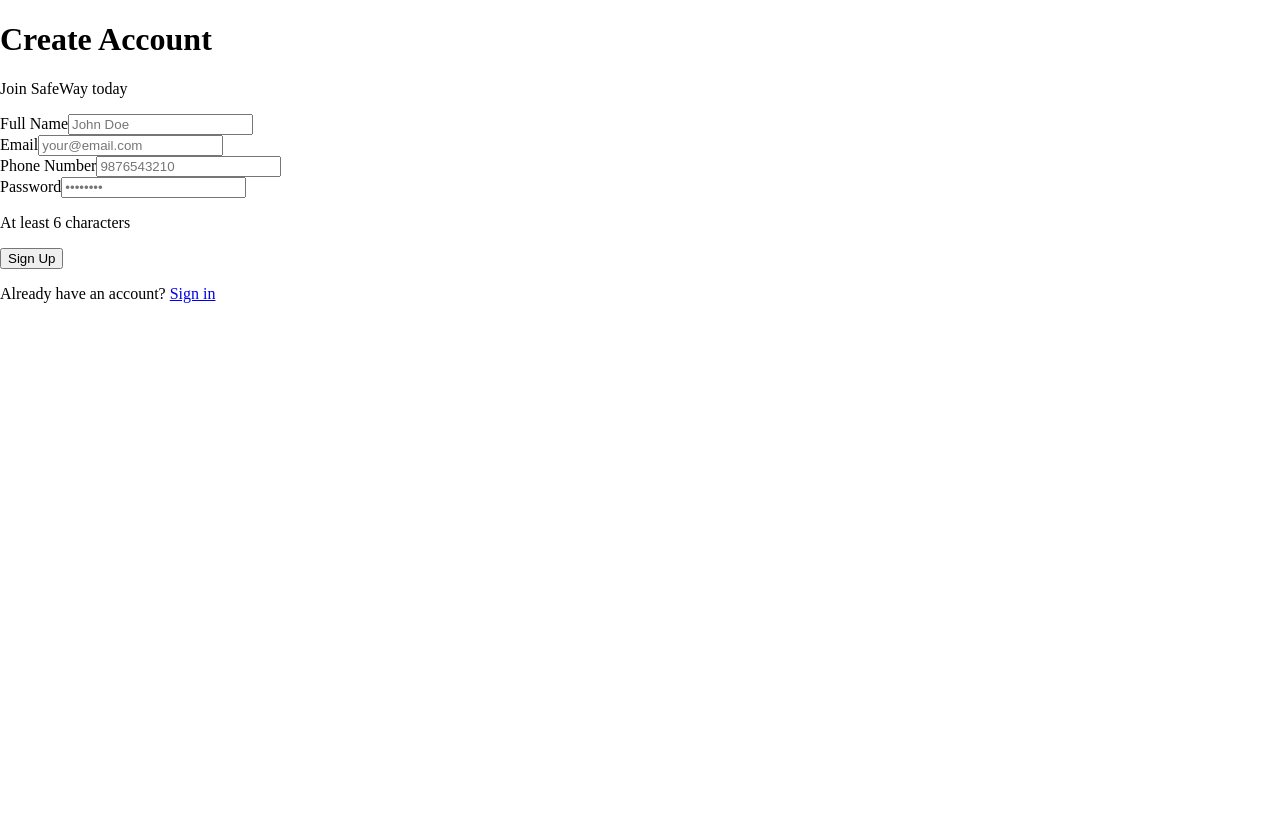
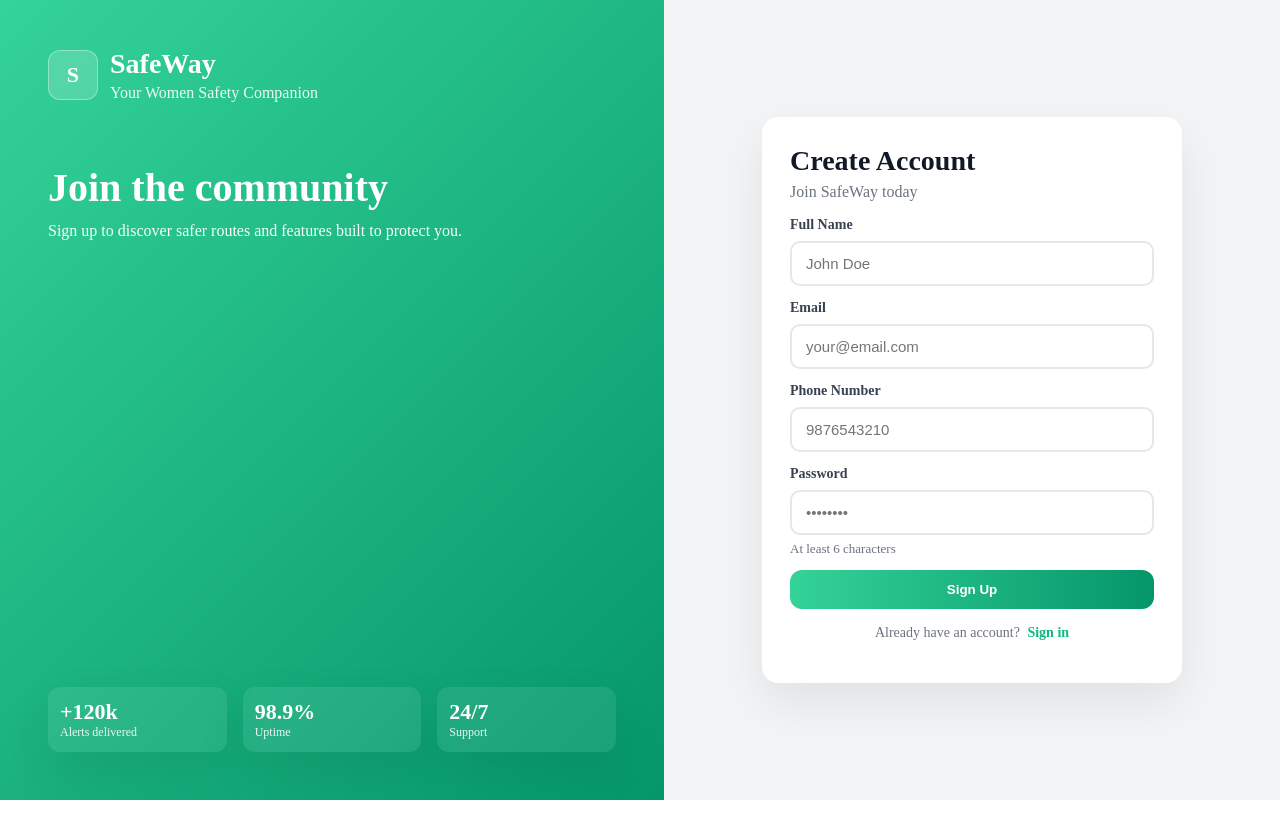
Before and after one commit to Pari0226/SafeWay, a React (Vite) app: page /register in a window 1280 px wide. After the commit the page ends 800 px from the top, so only its background shows below. Built offline with nearby package versions, Linux system fonts and the light colour scheme; no server answers.

Commit message:
Style: Beautify signup page to match login design

```diff
--- a/src/pages/Register.jsx
+++ b/src/pages/Register.jsx
@@ -13,90 +13,245 @@
     e.preventDefault()
     setError('')
     setLoading(true)
+    try {
       const result = await register(formData)
       if (result.success) {
-      navigate('/')
+        // Full reload to ensure auth state is initialized similarly to login flow
+        window.location.href = '/'
       } else {
         setError(result.error)
       }
+    } catch (err) {
+      setError(err?.message || 'Registration failed')
+    } finally {
       setLoading(false)
     }
+  }
+
+  const styles = {
+    page: {
+      minHeight: '100vh',
+      display: 'flex',
+      flexDirection: 'row',
+      background: '#f3f4f6'
+    },
+    left: {
+      flex: '1 1 0%',
+      boxSizing: 'border-box',
+      background: 'linear-gradient(135deg, #34d399 0%, #059669 100%)',
+      color: '#fff',
+      display: 'flex',
+      flexDirection: 'column',
+      justifyContent: 'space-between',
+      padding: '48px',
+    },
+    brandRow: { display: 'flex', alignItems: 'center', gap: 12 },
+    brandBox: {
+      width: 48,
+      height: 48,
+      borderRadius: 12,
+      background: 'rgba(255,255,255,0.18)',
+      display: 'flex',
+      alignItems: 'center',
+      justifyContent: 'center',
+      border: '1px solid rgba(255,255,255,0.35)'
+    },
+    brandText: { fontSize: 22, fontWeight: 800, letterSpacing: 0.2 },
+    appName: { fontSize: 28, fontWeight: 800 },
+    tagline: { color: 'rgba(255,255,255,0.9)', marginTop: 4 },
+    leftBody: { marginTop: 64, maxWidth: 520 },
+    headline: { fontSize: 40, fontWeight: 800, lineHeight: 1.1 },
+    subcopy: { marginTop: 12, opacity: 0.95 },
+    right: {
+      flex: '1 1 0%',
+      boxSizing: 'border-box',
+      display: 'flex',
+      alignItems: 'center',
+      justifyContent: 'center',
+      padding: '48px 24px',
+      background: '#f3f4f6'
+    },
+    card: {
+      width: '100%',
+      maxWidth: 420,
+      background: '#fff',
+      borderRadius: 16,
+      boxShadow: '0 20px 50px rgba(0,0,0,0.08)',
+      padding: 28,
+      overflow: 'hidden',
+      boxSizing: 'border-box'
+    },
+    h1: { fontSize: 28, fontWeight: 800, color: '#111827', margin: 0 },
+    sub: { color: '#6b7280', marginTop: 6 },
+    error: {
+      margin: '16px 0',
+      padding: 12,
+      background: '#fef2f2',
+      border: '1px solid #fecaca',
+      borderRadius: 10,
+      color: '#b91c1c',
+      fontSize: 14
+    },
+    label: { display: 'block', fontSize: 14, fontWeight: 600, color: '#374151', marginBottom: 8 },
+    input: {
+      width: '100%',
+      padding: '12px 14px',
+      border: '2px solid #e5e7eb',
+      borderRadius: 10,
+      fontSize: 15,
+      outline: 'none',
+      transition: 'border-color .2s, box-shadow .2s',
+      boxSizing: 'border-box'
+    },
+    inputFocus: {
+      borderColor: '#10b981',
+      boxShadow: '0 0 0 4px rgba(16,185,129,0.15)'
+    },
+    button: {
+      width: '100%',
+      border: 'none',
+      padding: 12,
+      borderRadius: 12,
+      color: '#fff',
+      fontWeight: 700,
+      background: 'linear-gradient(90deg, #34d399, #059669)',
+      cursor: 'pointer',
+      transition: 'transform .06s ease, filter .2s ease'
+    },
+    link: { color: '#10b981', fontWeight: 700, textDecoration: 'none', marginLeft: 4 }
+  }
+
+  const [focusName, setFocusName] = useState(false)
+  const [focusEmail, setFocusEmail] = useState(false)
+  const [focusPhone, setFocusPhone] = useState(false)
+  const [focusPass, setFocusPass] = useState(false)
 
   return (
-    <div className="min-h-screen flex items-center justify-center bg-gradient-to-br from-purple-50 to-blue-50 px-4 py-8">
-      <div className="max-w-md w-full bg-white rounded-2xl shadow-xl p-8">
-        <div className="text-center mb-8">
-          <h1 className="text-3xl font-bold text-gray-900 mb-2">Create Account</h1>
-          <p className="text-gray-600">Join SafeWay today</p>
+    <div style={styles.page}>
+      <style>{`@media (max-width: 1024px) { .reg-left { display: none !important; } .reg-right { width: 100% !important; } }`}</style>
+
+      <div className="reg-left" style={styles.left}>
+        <div>
+          <div style={styles.brandRow}>
+            <div style={styles.brandBox}><span style={styles.brandText}>S</span></div>
+            <div>
+              <div style={styles.appName}>SafeWay</div>
+              <div style={styles.tagline}>Your Women Safety Companion</div>
             </div>
-        {error && (
-          <div className="mb-6 p-4 bg-red-50 border border-red-200 rounded-lg text-red-700 text-sm">
-            {error}
           </div>
-        )}
-        <form onSubmit={handleSubmit} className="space-y-6">
+          <div style={styles.leftBody}>
+            <div style={styles.headline}>Join the community</div>
+            <div style={styles.subcopy}>Sign up to discover safer routes and features built to protect you.</div>
+          </div>
+        </div>
+        <div style={{ display: 'grid', gridTemplateColumns: 'repeat(3,1fr)', gap: 16 }}>
+          <div style={{ ...styles.card, background: 'rgba(255,255,255,0.08)', borderRadius: 12, padding: 12 }}>
+            <div style={{ fontSize: 22, fontWeight: 800 }}>+120k</div>
+            <div style={{ opacity: 0.9, fontSize: 12 }}>Alerts delivered</div>
+          </div>
+          <div style={{ ...styles.card, background: 'rgba(255,255,255,0.08)', borderRadius: 12, padding: 12 }}>
+            <div style={{ fontSize: 22, fontWeight: 800 }}>98.9%</div>
+            <div style={{ opacity: 0.9, fontSize: 12 }}>Uptime</div>
+          </div>
+          <div style={{ ...styles.card, background: 'rgba(255,255,255,0.08)', borderRadius: 12, padding: 12 }}>
+            <div style={{ fontSize: 22, fontWeight: 800 }}>24/7</div>
+            <div style={{ opacity: 0.9, fontSize: 12 }}>Support</div>
+          </div>
+        </div>
+      </div>
+
+      <div className="reg-right" style={styles.right}>
+        <div style={styles.card}>
           <div>
-            <label className="block text-sm font-medium text-gray-700 mb-2">Full Name</label>
+            <h1 style={styles.h1}>Create Account</h1>
+            <p style={styles.sub}>Join SafeWay today</p>
+          </div>
+
+          {error ? (
+            <div style={styles.error}>{error}</div>
+          ) : null}
+
+          <form onSubmit={handleSubmit} style={{ marginTop: 16 }}>
+            <div style={{ marginBottom: 14 }}>
+              <label style={styles.label}>Full Name</label>
               <input
                 type="text"
                 required
                 minLength={2}
                 value={formData.name}
                 onChange={(e) => setFormData({ ...formData, name: e.target.value })}
-              className="w-full px-4 py-3 border border-gray-300 rounded-lg focus:ring-2 focus:ring-purple-500 focus:border-transparent"
+                onFocus={() => setFocusName(true)}
+                onBlur={() => setFocusName(false)}
                 placeholder="John Doe"
+                style={{ ...styles.input, ...(focusName ? styles.inputFocus : null) }}
               />
             </div>
-          <div>
-            <label className="block text-sm font-medium text-gray-700 mb-2">Email</label>
+
+            <div style={{ marginBottom: 14 }}>
+              <label style={styles.label}>Email</label>
               <input
                 type="email"
                 required
                 value={formData.email}
                 onChange={(e) => setFormData({ ...formData, email: e.target.value })}
-              className="w-full px-4 py-3 border border-gray-300 rounded-lg focus:ring-2 focus:ring-purple-500 focus:border-transparent"
+                onFocus={() => setFocusEmail(true)}
+                onBlur={() => setFocusEmail(false)}
                 placeholder="your@email.com"
+                style={{ ...styles.input, ...(focusEmail ? styles.inputFocus : null) }}
               />
             </div>
-          <div>
-            <label className="block text-sm font-medium text-gray-700 mb-2">Phone Number</label>
+
+            <div style={{ marginBottom: 14 }}>
+              <label style={styles.label}>Phone Number</label>
               <input
                 type="tel"
                 required
                 pattern="[6-9]\d{9}"
                 value={formData.phone}
                 onChange={(e) => setFormData({ ...formData, phone: e.target.value })}
-              className="w-full px-4 py-3 border border-gray-300 rounded-lg focus:ring-2 focus:ring-purple-500 focus:border-transparent"
+                onFocus={() => setFocusPhone(true)}
+                onBlur={() => setFocusPhone(false)}
                 placeholder="9876543210"
+                style={{ ...styles.input, ...(focusPhone ? styles.inputFocus : null) }}
               />
             </div>
-          <div>
-            <label className="block text-sm font-medium text-gray-700 mb-2">Password</label>
+
+            <div style={{ marginBottom: 6 }}>
+              <label style={styles.label}>Password</label>
               <input
                 type="password"
                 required
                 minLength={6}
                 value={formData.password}
                 onChange={(e) => setFormData({ ...formData, password: e.target.value })}
-              className="w-full px-4 py-3 border border-gray-300 rounded-lg focus:ring-2 focus:ring-purple-500 focus:border-transparent"
+                onFocus={() => setFocusPass(true)}
+                onBlur={() => setFocusPass(false)}
                 placeholder="••••••••"
+                style={{ ...styles.input, ...(focusPass ? styles.inputFocus : null) }}
               />
-            <p className="mt-1 text-xs text-gray-500">At least 6 characters</p>
+              <p style={{ marginTop: 6, color: '#6b7280', fontSize: 13 }}>At least 6 characters</p>
             </div>
+
             <button
               type="submit"
               disabled={loading}
-            className="w-full py-3 bg-gradient-to-r from-purple-600 to-blue-600 text-white rounded-lg font-semibold hover:from-purple-700 hover:to-blue-700 transition-all disabled:opacity-50"
+              style={styles.button}
+              onMouseDown={(e) => { e.currentTarget.style.transform = 'scale(0.98)' }}
+              onMouseUp={(e) => { e.currentTarget.style.transform = 'scale(1)' }}
+              onMouseEnter={(e) => { e.currentTarget.style.filter = 'brightness(1.05)' }}
+              onMouseLeave={(e) => { e.currentTarget.style.filter = 'brightness(1)' }}
             >
               {loading ? 'Creating account...' : 'Sign Up'}
             </button>
           </form>
-        <p className="mt-6 text-center text-gray-600">
+
+          <p style={{ marginTop: 16, textAlign: 'center', color: '#6b7280', fontSize: 14 }}>
             Already have an account?{' '}
-          <Link to="/login" className="text-purple-600 hover:text-purple-700 font-semibold">
+            <Link to="/login" style={styles.link}>
               Sign in
             </Link>
           </p>
+        </div>
       </div>
     </div>
   )
```
Lines whose indentation alone changed are shown as unchanged.
